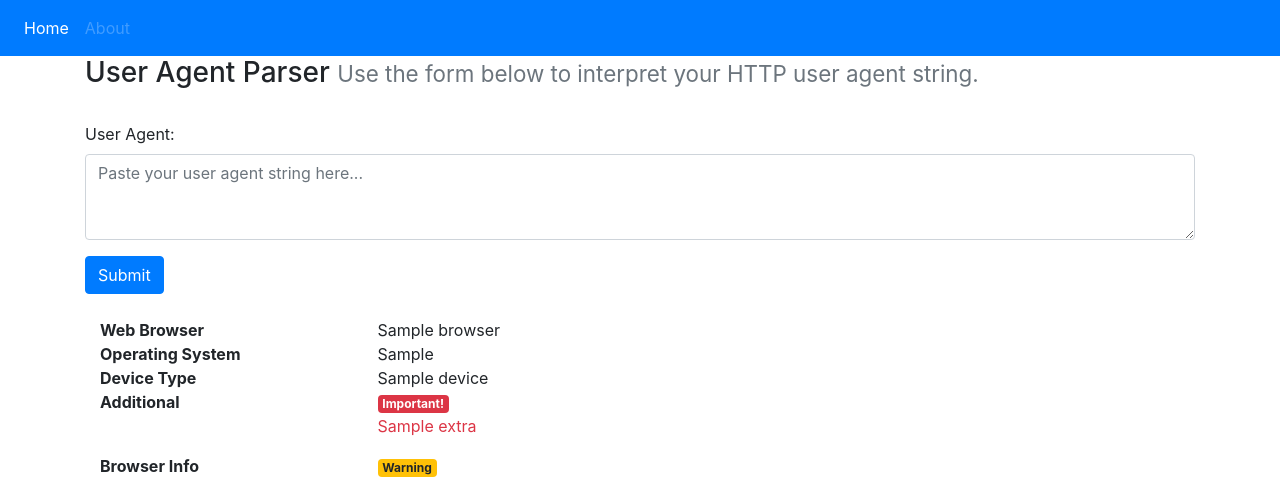
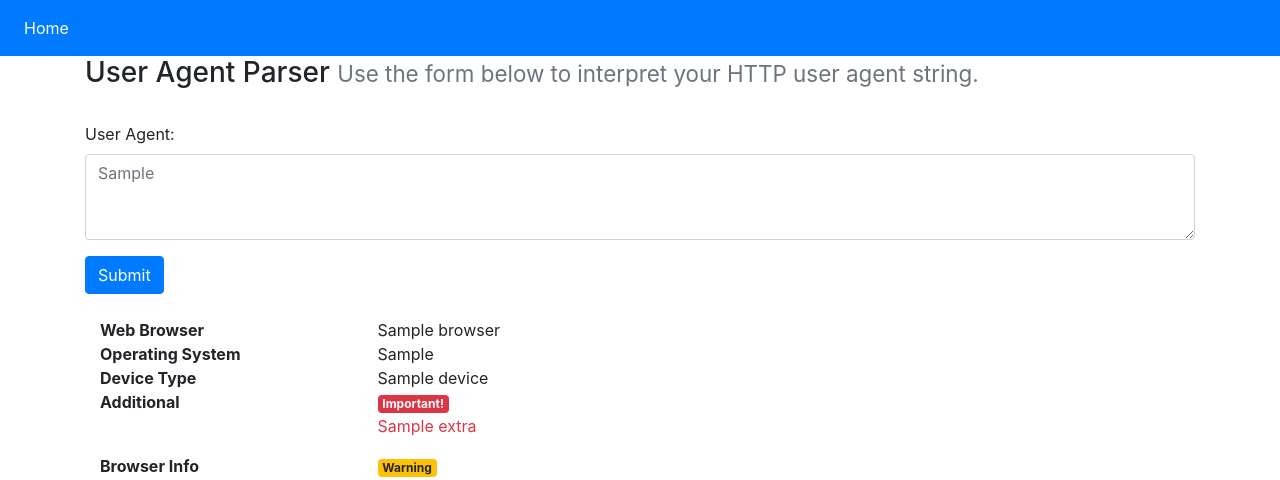
Before and after one commit to aledmorris/flask_user_agent, a Flask app: template templates/index.html in a window 1280 px wide. Shown: the top 480 px of the page. Run offline with Flask 2, Linux system fonts and the light colour scheme; the template is opened without the code that fills it: most values are stand-ins (such as "Sample title", 1, 10 or a date in 2020); some libraries are stand-ins or nearby versions.

Commit message:
commit on 'master'

```diff
--- a/app.py
+++ b/app.py
@@ -56,4 +56,4 @@ def index():
                 browser_advice = "Internet Explorer is not supported, please use a modern browser."
 
 
-    return render_template("index.html", message=error, browser = browser_data, os = os_data, device = device_data, extra = extra_data, browser_info = browser_advice, pex_url = pexip_interop_url)
+    return render_template("index.html", message=error, ua_string = user_agent_string, browser = browser_data, os = os_data, device = device_data, extra = extra_data, browser_info = browser_advice, pex_url = pexip_interop_url)
--- a/templates/base.html
+++ b/templates/base.html
@@ -17,9 +17,6 @@
                 <li class="nav-item active">
                   <a class="nav-link" href="{{ url_for('index') }}">Home</a>
                 </li>
-                <li class="nav-item">
-                  <a class="nav-link disabled" href="#">About</a>
-                </li>
               </ul>
 
         </nav>
--- a/templates/index.html
+++ b/templates/index.html
@@ -11,7 +11,11 @@ Home
     <form action="/" method="POST">
         <div class="form-group">
             <label for="comment"><br>User Agent:</label>
-            <textarea class="form-control" rows="3" id="user_agent" name="user_agent" placeholder="Paste your user agent string here..."></textarea>
+            {% if ua_string %}
+                <textarea class="form-control" rows="3" id="user_agent" name="user_agent" placeholder="{{ ua_string }}"></textarea>
+            {% else %}
+                <textarea class="form-control" rows="3" id="user_agent" name="user_agent" placeholder="Paste your user agent string here..."></textarea>
+            {% endif %}
         </div>
 
         <button type="submit" class="btn btn-primary">Submit</button>
```
